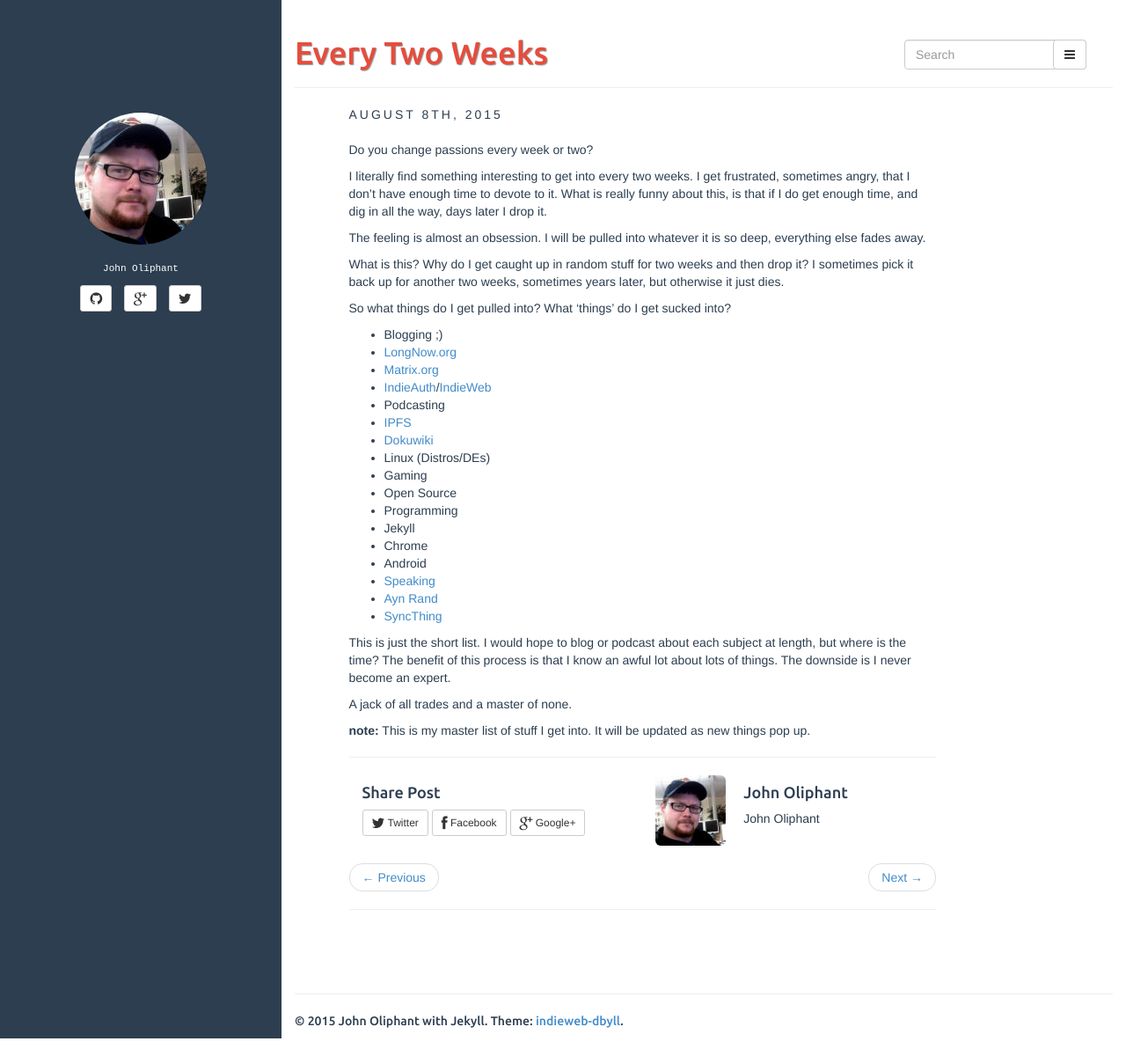
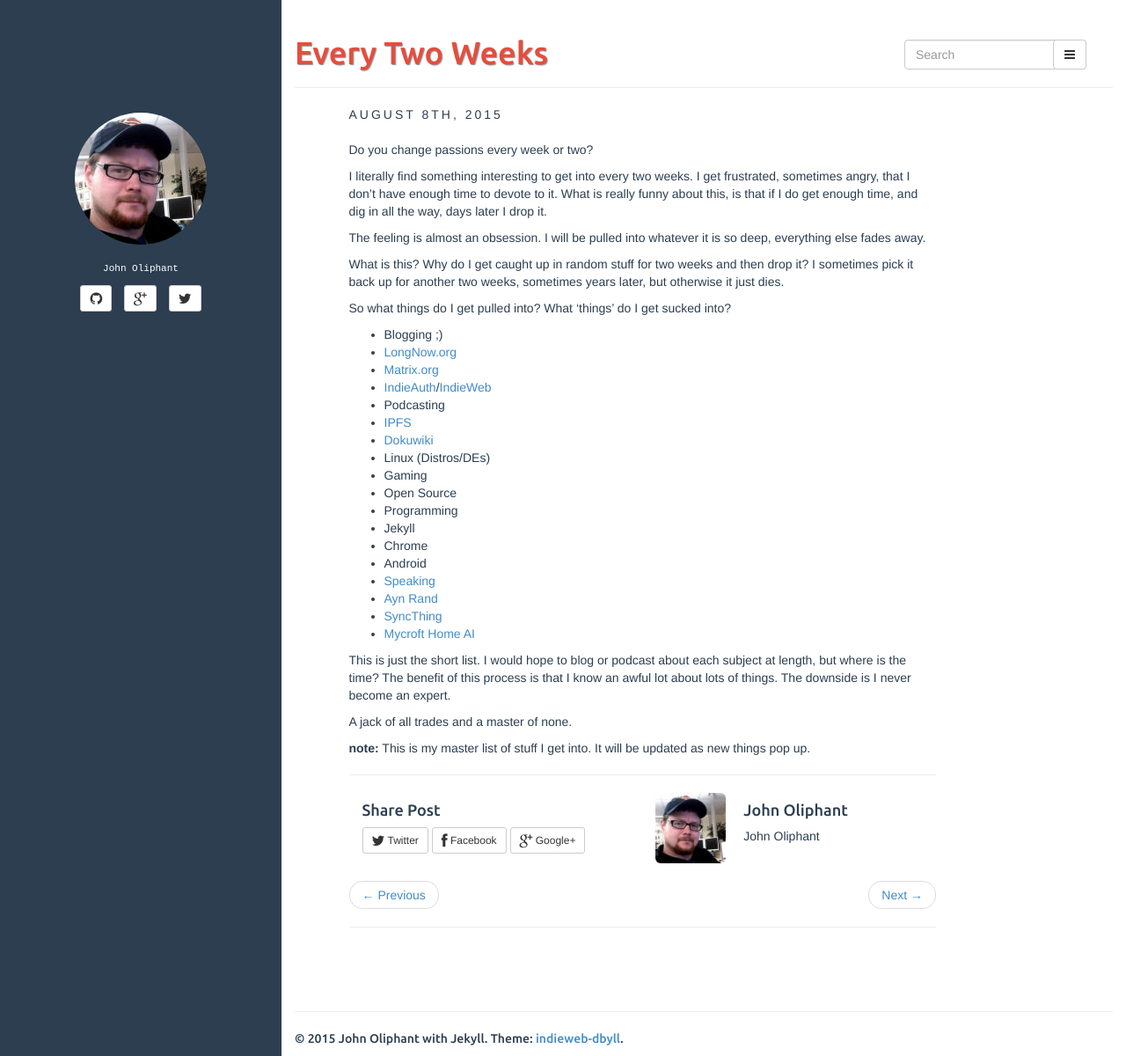
Before and after one commit to tnotm/tnotm.github.io, a Jekyll site: the page built from _posts/2015-8-8-every-two-weeks.md, in a window 1280 px wide and 1200 px high. Shown: the whole window at 88% size. Built offline with Jekyll 4.4.1, drawn with Linux system fonts in a browser that asks for light colours; comment, search, counter and statistics services are not loaded.

Commit message:
update from Jekyller

```diff
--- a/_posts/2015-8-8-every-two-weeks.md
+++ b/_posts/2015-8-8-every-two-weeks.md
@@ -42,6 +43,7 @@
 * [Speaking][h]
 * [Ayn Rand][g]
 * [SyncThing][i]
+* [Mycroft Home AI][j]
 
 This is just the short list.  I would hope to blog or podcast about each subject at length, but where is the time?  The benefit of this process is that I know an awful lot about lots of things.  The downside is I never become an expert.
 
@@ -58,3 +60,4 @@
 [g]: http://www.aynrand.org/ "Ayn Rand"
 [h]: https://www.toastmasters.org/ "Toastmasters"
 [i]: https://syncthing.net/ "SyncThing"
+[j]: https://www.kickstarter.com/projects/aiforeveryone/mycroft-an-open-source-artificial-intelligence-for/ "Mycroft"
```
Also changed, not shown: other parts of _posts/2015-8-8-every-two-weeks.md (+2 -1 lines).
